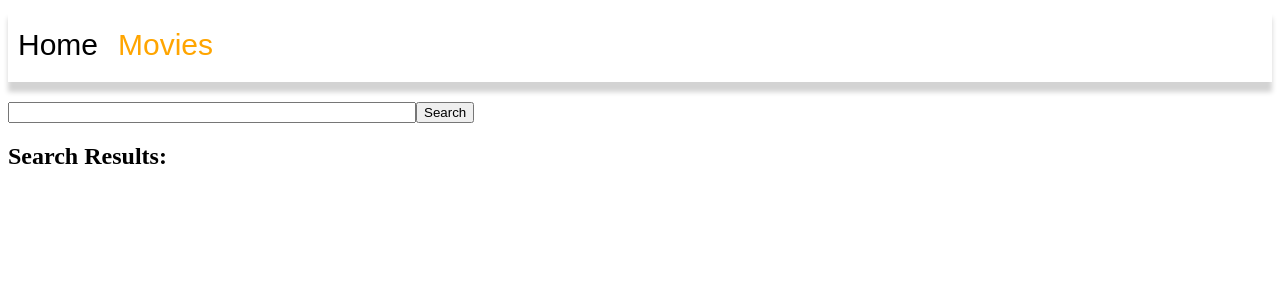
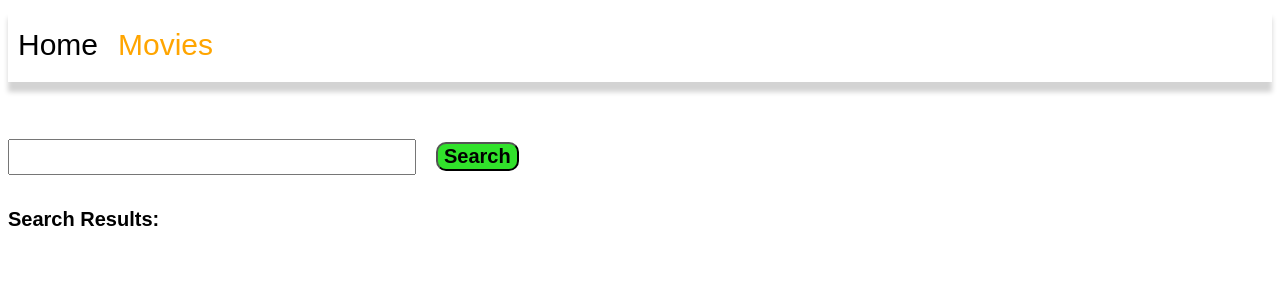
Before and after one commit to Rafal-Chojnacki/goit-react-hw-05-movies, a React (Create React App) app: page /movies in a window 1280 px wide. Shown: the top 300 px of the page. Built offline with nearby package versions, Linux system fonts and the light colour scheme.

Commit message:
Some changes of styles

```diff
--- a/src/pages/App.jsx
+++ b/src/pages/App.jsx
@@ -5,9 +5,6 @@ import css from 'app.module.css';
 import { Home } from './Home';
 import { Movies } from './Movies';
 import { MoviesDetails } from './MovieDetails';
-// import { Cast } from './Cast';
-// import { Reviews } from './Reviews';
-
 const Cast = lazy(() => import('./Cast'));
 const Reviews = lazy(() => import('./Reviews'));
 
--- a/src/pages/Cast/cast.module.css
+++ b/src/pages/Cast/cast.module.css
@@ -1,9 +1,14 @@
+.castTittleBox {
+    display: flex;
+    margin: auto;
+    justify-content: center;
+}
+
 .actorsBox {
     display: flex;
     flex-wrap: wrap;
     list-style: none;
     justify-content: center;
-    align-items: center;
 }
 
 .castTittle {
--- a/src/pages/Cast/index.jsx
+++ b/src/pages/Cast/index.jsx
@@ -23,8 +23,8 @@ const Cast = () => {
   }, [id]);
 
   return (
-    <div className={css.actorsBox}>
-      <div >
+    <div>
+      <div className={css.castTittleBox}>
         <h2 className={css.castTittle}>Cast</h2>
       </div>
       <div className={css.actorsBox}>
--- a/src/pages/Movies/index.jsx
+++ b/src/pages/Movies/index.jsx
@@ -38,15 +38,15 @@ export const Movies = () => {
             value={searchQuery}
             onChange={handleInputChange}
           />
-          <button type="submit">Search</button>
+          <button className={css.moviesBtn} type="submit">Search</button>
         </form>
       </div>
       <div>
-        <h2>Search Results:</h2>
+        <h2 className={css.moviesTittle}>Search Results:</h2>
         <ul className={css.listOfMovies}>
           {movies.map((movie) => (
-            <li className={css.movieElement} key={movie.id}>
-              <Link
+            <li className={css.moviesElement} key={movie.id}>
+              <Link className={css.moviesLink}
                 to={{
                   pathname: `/movies/${movie.id}`,
                   state: { movies }, // Pass the movies array to MoviesDetails component
--- a/src/pages/Movies/movies.module.css
+++ b/src/pages/Movies/movies.module.css
@@ -3,13 +3,40 @@
 }
 .moviesFormInput {
     width: 400px;
+    height: 30px;
+    font-size: 20px;
+}
+
+.moviesBtn {
+    margin-left: 20px;
+    margin-top: 40px;
+    margin-bottom: 20px;
+    font-size: 20px;
+    font-weight: 600;
+    background-color: rgb(49, 226, 43);
+    border-radius: 10px;
+
+}
+
+.moviesBtn:hover {
+    cursor: pointer;
+background-color: aqua;}
+
+.moviesTittle {
+    font-size: 20px;
+    font-family: Arial, Helvetica, sans-serif;
+    font-weight: 700;
 }
 
 .listOfMovies {
     list-style-type: disc;
 }
 
-.movieElement {
+.moviesElement {
     font-size: 20px;
     padding: 5px
 };
+
+.moviesLink {
+font-size: 20px;
+}
--- a/src/pages/Reviews/index.jsx
+++ b/src/pages/Reviews/index.jsx
@@ -14,6 +14,7 @@ const Reviews = () => {
         );
         const data = await response.json();
         setMovieReviews(data.results);
+        console.log(data);
       } catch (error) {
         console.error('Error fetching movie reviews:', error);
       }
@@ -41,7 +42,7 @@ const Reviews = () => {
           ))
         ) : (
           <div>
-            <p>No reviews</p>
+            <p className={css.noReviews}>No reviews</p>
           </div>
         )}
       </div>
--- a/src/pages/Reviews/reviews.module.css
+++ b/src/pages/Reviews/reviews.module.css
@@ -24,3 +24,10 @@
     font-size: 20px;
     text-align: justify;
 }
+
+.noReviews {
+    font-size: 30px;
+    font-family: Arial, Helvetica, sans-serif;
+    font-weight: 700;
+    color: red;
+}
```
